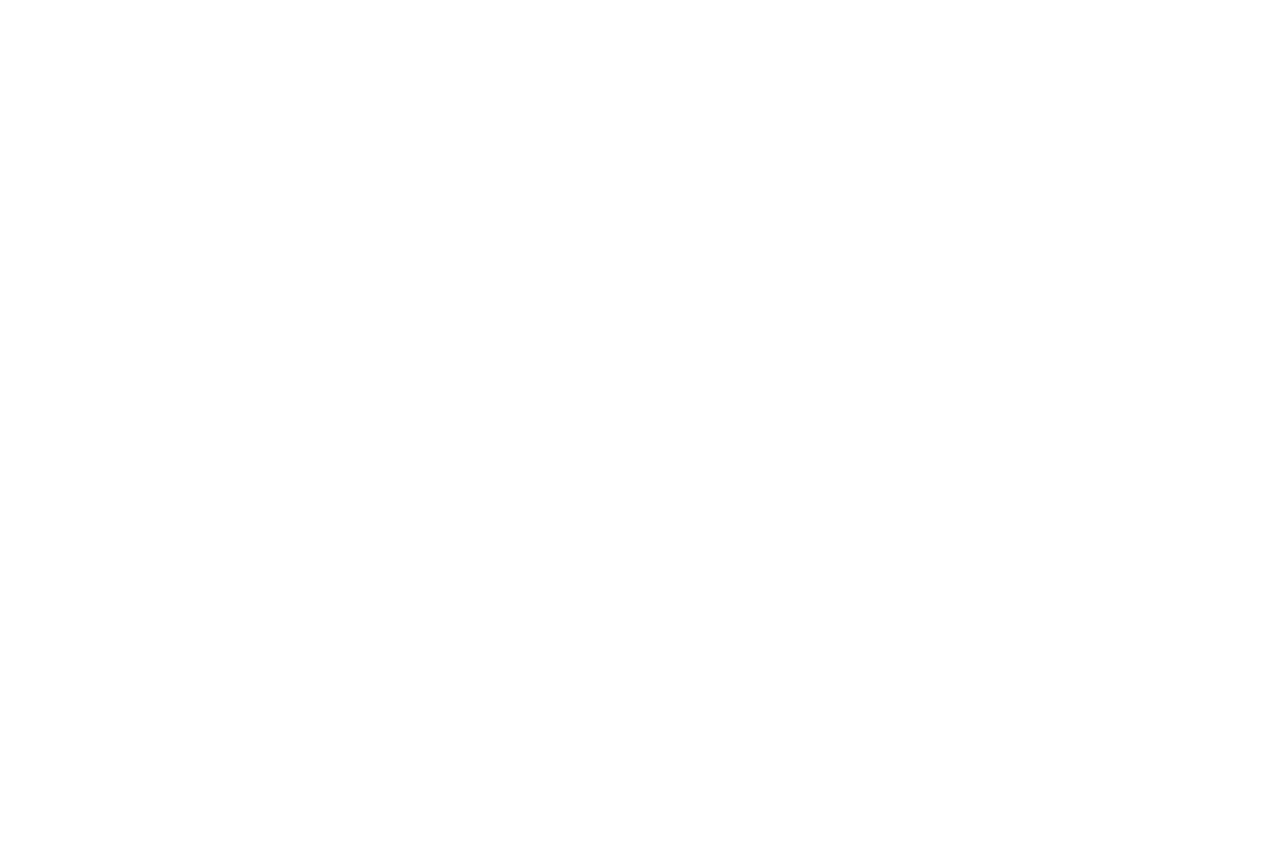
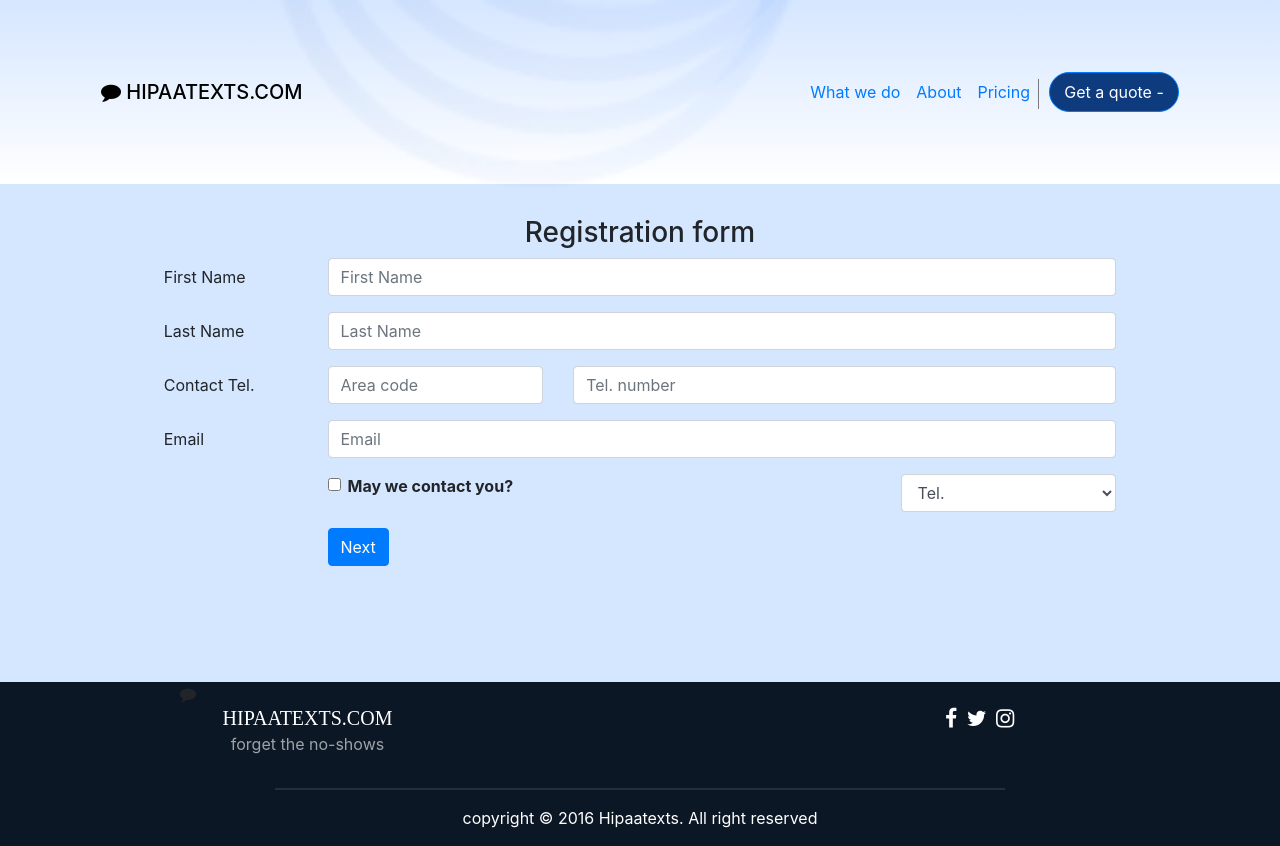
Before and after one commit to Muhtoyyib/RegistrationForm, a plain HTML site: page index.html in a window 1280 px wide. Before the commit the page ends 800 px from the top, so only its background shows below. Drawn offline with Linux system fonts and the light colour scheme.

Commit message:
creating form

```diff
--- a/index.html
+++ b/index.html
@@ -11,10 +11,139 @@
     <title>Document</title>
 </head>
 <body>
+    <header class="jumbotron jumbotron-fluid">
+        <div class="container container-fluid">
+            <img src="images/img5.png" id="header-image">
+            <nav class="navbar navbar-expand-sm">
+
+                    <a class="navbar-brand" href="#">
+                        <span class="fa fa-comment"></span> HIPAATEXTS.COM
+                    </a><!--Navbar-brand-->
+
+                    <button class="navbar-toggler" type="button" data-toggle="collapse" data-target="#Navbar">
+                        <span class="navbar-toggler-icon"></span>
+                    </button><!--Collapse Button-->
+
+                <div class="collapse navbar-collapse" id="Navbar">
+                   <ul class="navbar-nav ml-auto">
+                       <li class="nav-item">
+                          <a class="nav-link" href="#row">What we do</a>
+                       </li>
+
+                       <li class="nav-item">
+                         <a class="nav-link" href="#about">About</a>
+                      </li>
+
+                      <li class="nav-item">
+                         <a class="nav-link" href="#pricing">Pricing</a>
+                      </li>
+
+                   <div class="vl d-none d-sm-block"></div>
+
+                   <button class="btn btn-md btn-primary" id="headerBtn">Get a quote -</button>
+                 </ul>
+               </div><!--Collapse-->
+            </nav>
+        </div><!--Header container-->
+    </header> <!--Header-->
+
+
+    <div class="row justify-content-center align-items-center">
+        <div class="col-12">
+           <h3 class="text-center">Registration form</h3>
+        </div>
+         <div class="col-12 col-md-9">
+             <form>
+                 <div class="form-group row">
+                     <label for="firstname" class="col-md-2 col-form-label">First Name</label>
+                     <div class="col-md-10">
+                         <input type="text" class="form-control" id="firstname" name="firstname" placeholder="First Name">
+                     </div>
+                 </div>
+                 <div class="form-group row">
+                     <label for="lastname" class="col-md-2 col-form-label">Last Name</label>
+                     <div class="col-md-10">
+                         <input type="text" class="form-control" id="lastname" name="lastname" placeholder="Last Name">
+                     </div>
+                 </div>
+                 <div class="form-group row">
+                     <label for="telnum" class="col-12 col-md-2 col-form-label">Contact Tel.</label>
+                     <div class="col-5 col-md-3">
+                         <input type="tel" class="form-control" id="areacode" name="areacode" placeholder="Area code">
+                     </div>
+                     <div class="col-7 col-md-7">
+                         <input type="tel" class="form-control" id="telnum" name="telnum" placeholder="Tel. number">
+                     </div>
+                 </div>
+                 <div class="form-group row">
+                     <label for="emailid" class="col-md-2 col-form-label">Email</label>
+                     <div class="col-md-10">
+                         <input type="email" class="form-control" id="emailid" name="emailid" placeholder="Email">
+                     </div>
+                 </div>
+                 <div class="form-group row">
+                     <div class="col-md-6 offset-md-2">
+                         <div class="form-check">
+                             <input type="checkbox" class="form-check-input" name="approve" id="approve" value="">
+                             <label class="form-check-label" for="approve">
+                                 <strong>May we contact you?</strong>
+                             </label>
+                         </div>
+                     </div>
+                     <div class="col-md-3 offset-md-1">
+                         <select class="form-control">
+                             <option>Tel.</option>
+                             <option>Email</option>
+                         </select>
+                     </div>
+                 </div>
+                 <div class="form-group row">
+                     <div class="offset-md-2 col-md-10">
+                        <a data-toggle="modal" data-target="#paypalCheck" ><button type="submit" class="btn btn-primary">Next</button></a>
+                     </div>
+                 </div>
+
+
+                 </div><!--Form vontainer-->
+             </form>
+         </div>
+        </div>
+ </div>
 
 
 
 
+
+    <footer class="footer">
+        <div class="container">
+            <div class="row">
+                <div class="col-3 col-md-3 offset-md-1">
+                    <span class="fa fa-comment"></span>
+                    <h5 id="footerh5">HIPAATEXTS.COM</h5>
+                    <br>
+                    <p id="p">forget the no-shows</p>
+                </div>
+                <div class="col-5"></div>
+                <div class="col-3 col-md-3 mt-4">
+                    <a href="http://www.facebook.com/profile.php?id=" class="footerlink"><i class="fa fa-facebook fa-lg"></i></a>
+                    <a href="http://twitter.com/" class="footerlink"><i class="fa fa-twitter fa-sm fa-lg"></i></a>
+                    <a href="http://twitter.com/" class="footerlink"><i class="fa fa-instagram fa-sm fa-lg"></i></a>
+                </div>
+                <div class="col-8 offset-2">
+                    <hr>
+                </div>
+                <div class="col-8 offset-2">
+                    <p id="footerparagraph">copyright &copy; 2016 Hipaatexts. All right reserved</p>
+                </div>
+            </div><!--Footer row-->
+        </div> <!--Footer container-->
+    </footer>
+
+
+
+    <script type="text/javascript">
+        $('#closemodal').modal('hide');
+    </script>
     <script src="jquery/dist/jquery.slim.min.js"></script>
     <script src="popper.js/dist/umd/popper.min.js"></script>
     <script src="bootstrap/dist/js/bootstrap.min.js"></script>
```
Also changed, not shown: bootstrap/dist/styles.css, images/img5.png (added).
